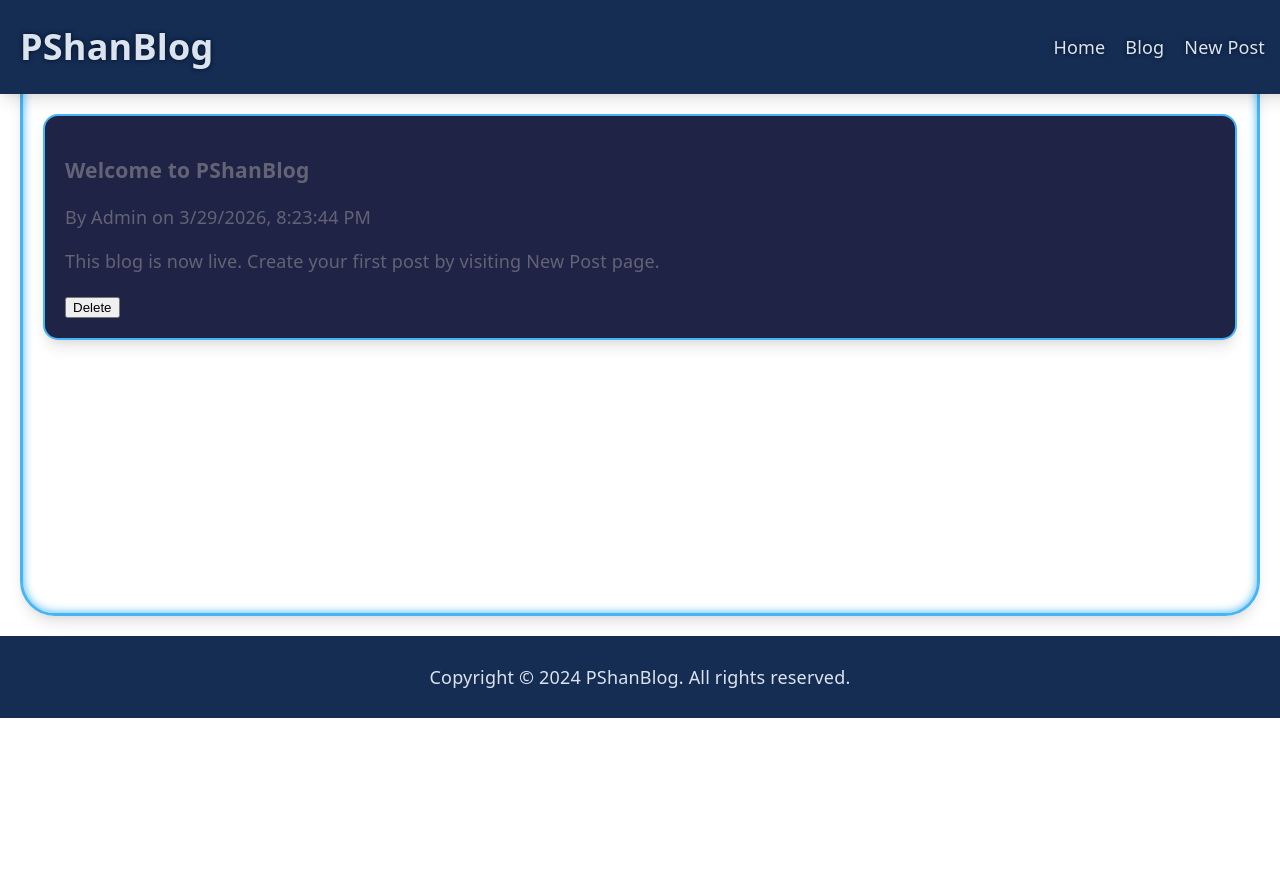
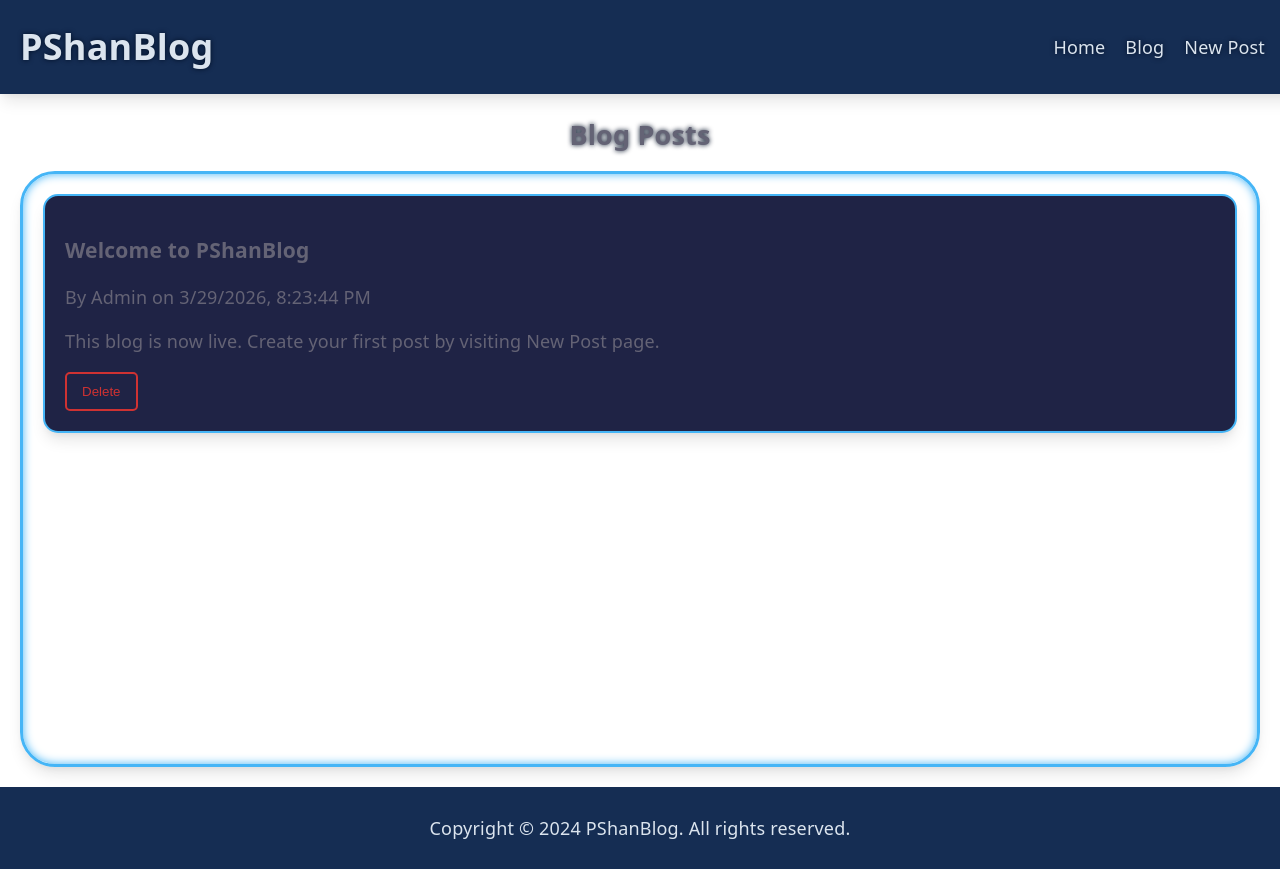
Before and after one commit to ParkerShank/Myblog, a React (Vite) app: page /blog in a window 1280 px wide. Before the commit the page ends 800 px from the top, so only its background shows below. Built offline with nearby package versions, Linux system fonts and the light colour scheme.

Commit message:
fixed css and pages from revert. all are working now

```diff
--- a/src/App.css
+++ b/src/App.css
@@ -114,3 +114,7 @@
 .new-post-form label {
     font-weight: bold;
 }
+h2 {
+    text-shadow: #010f25 0px 0px 5px;
+    text-align: center;
+}
--- a/src/Pages/Blog.jsx
+++ b/src/Pages/Blog.jsx
@@ -7,8 +7,10 @@ function Blog({ posts = [], onDelete }) {
   return (
     <>
       <Header />
+      <div className="spacer"></div>
+      <h2>Blog Posts</h2>
       <div className="content">
-        <h2>Blog Posts</h2>
+
         {posts.length === 0 ? (
           <p>No posts yet. Create the first post in the New Post page.</p>
         ) : (
@@ -17,7 +19,7 @@ function Blog({ posts = [], onDelete }) {
               <h3>{post.title}</h3>
               <p className="meta">By {post.author} on {post.timestamp}</p>
               <p>{post.content}</p>
-              <button className="button delete" onClick={() => onDelete(post.id)}>Delete</button>
+              <button className="buttonDel" onClick={() => onDelete(post.id)}>Delete</button>
             </article>
           ))
         )}
--- a/src/Pages/Home.jsx
+++ b/src/Pages/Home.jsx
@@ -8,12 +8,15 @@ function Home() {
   return (
     <>
       <Header />
+      <div className="spacer"></div>
+      <h2>Welcome to PShanBlog!</h2>
       <div className="content">
-        <h2>Welcome to PShanBlog!</h2>
+
         <p>Your go-to platform for sharing your thoughts, ideas, and stories with the world. Whether you're a seasoned blogger or just starting out, PShanBlog provides a user-friendly interface to create and publish your content effortlessly.</p>
         <p>Begin your story by clicking the "Create Post" button above.</p>
         <p>See other posts in the "Blog" section.</p>
       </div>
+
       <Footer />
     </>
   )
--- a/src/Pages/NewPost.jsx
+++ b/src/Pages/NewPost.jsx
@@ -31,8 +31,10 @@ function NewPost({ onAdd }) {
   return (
     <>
       <Header />
+      <div className="spacer"></div>
+      <h2>Create New Post</h2>
       <div className="content">
-        <h2>Create New Post</h2>
+
         <form onSubmit={handleSubmit} className="new-post-form">
           {error && <p className="error-message">{error}</p>}
 
```
